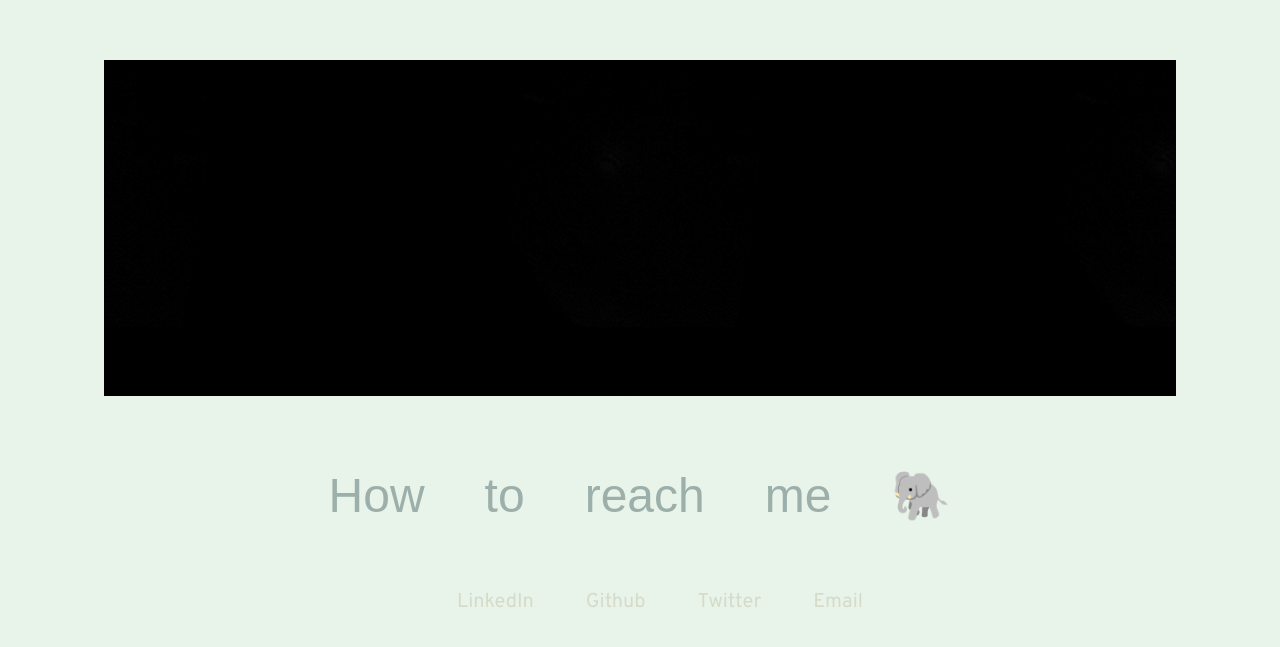
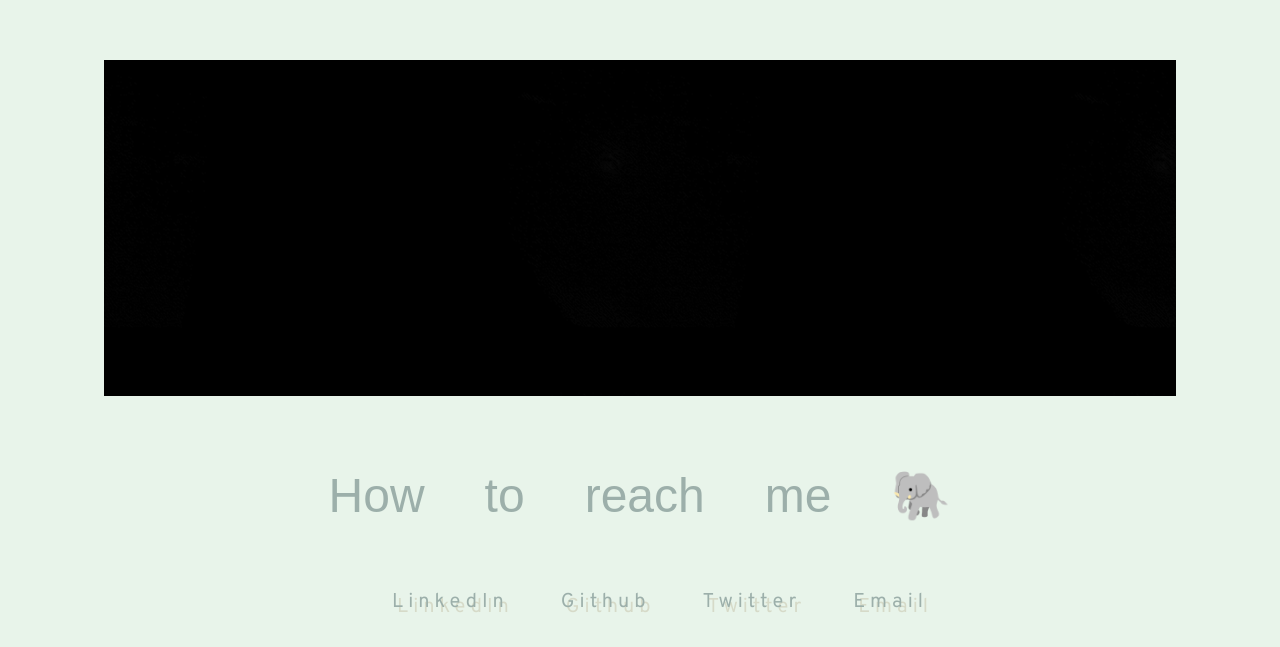
Before and after one commit to Crista2019/academic_portfolio, a plain HTML site: page index.html in a window 1280 px wide. Shown: the part 1955-2602 px from the top of the page. Drawn offline with Linux system fonts and the light colour scheme; a web font is replaced by a local one.

Commit message:
cool text in nav

```diff
--- a/style.css
+++ b/style.css
@@ -61,6 +61,7 @@ h1 {
 	font-size: 3em;
 }
 
+
 .pdf {
 	width: 100%;
 	height: 600px;
@@ -96,11 +97,21 @@ a {
 	color: #D6DAC8;
 	text-decoration: none;
 	padding: .5em;
+	letter-spacing: 5px;
+  	text-shadow: 5px 5px 0px #036661;
+  	font-style: normal;
 }
 
 a:hover {
 	color: #d5a499;
 	font-weight: bold;
+	font-style: italic;
+}
+
+#socials a {
+	color: #9CAFAA;
+	letter-spacing: 5px;
+  	text-shadow: 5px 5px 0px #D6DAC8;
 }
 
 #socials a:hover {
```
